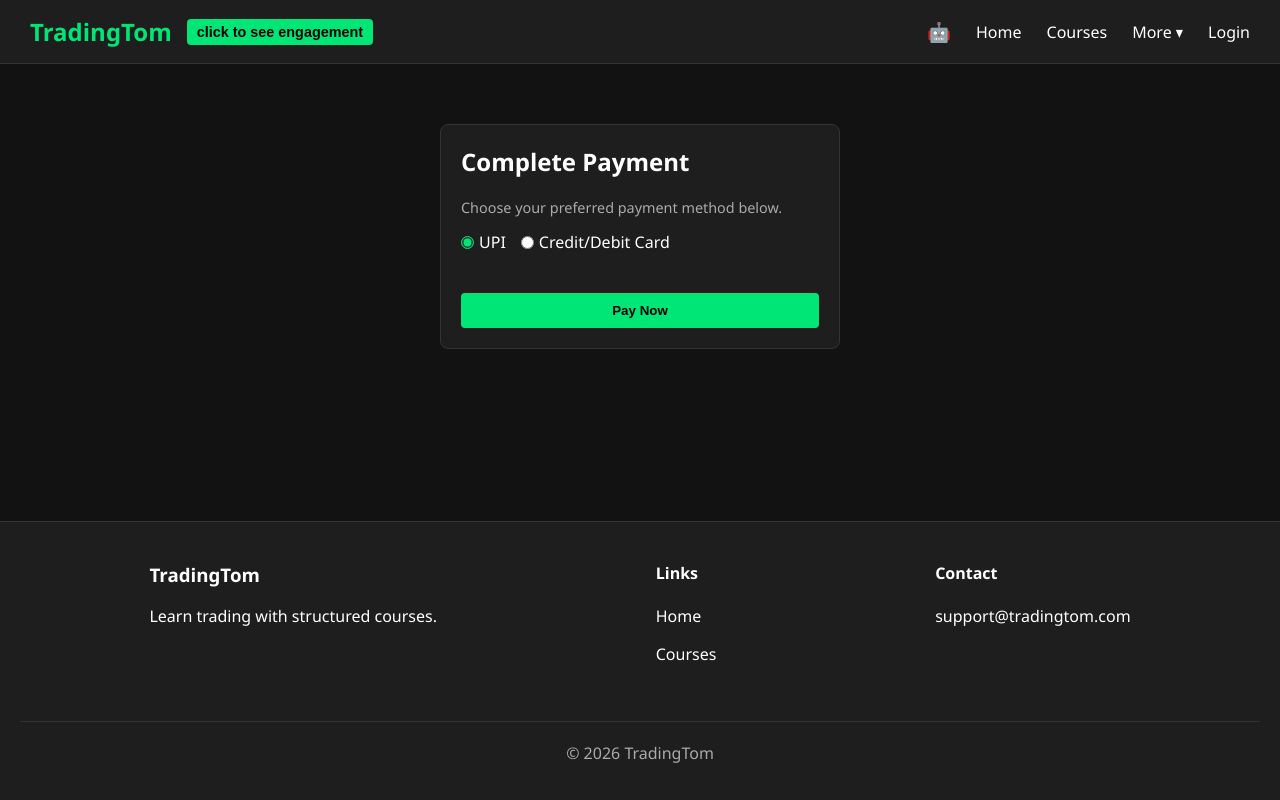
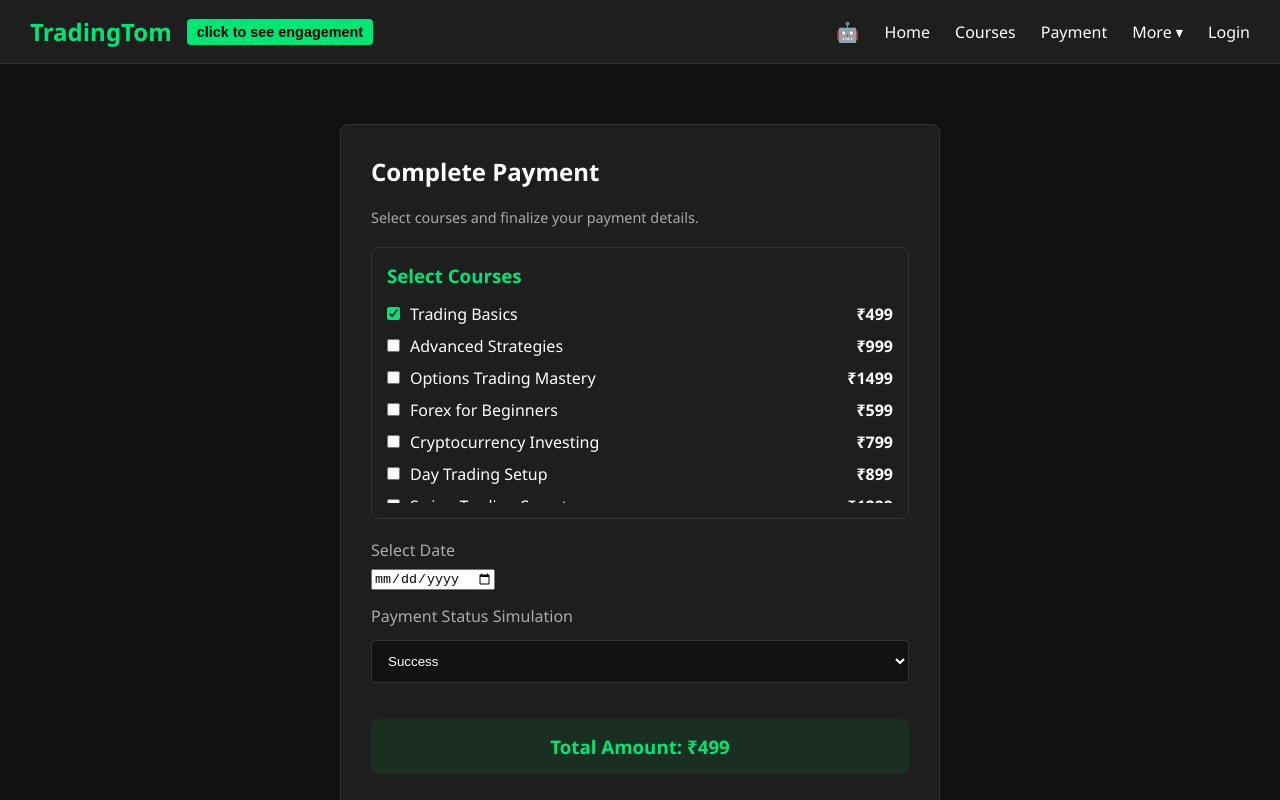
Before and after one commit to sudheerm-gainsight/tradingtom, a React (Vite) app: page /tradingtom/payment/1 in a window 1280 px wide. Shown: the top 800 px of the page. Built offline with nearby package versions, Linux system fonts and the light colour scheme.

Commit message:
payment page added

```diff
--- a/src/components/Navbar.jsx
+++ b/src/components/Navbar.jsx
@@ -29,6 +29,7 @@ function Navbar() {
         <li style={{ fontSize: '1.2rem', cursor: 'default' }}>🤖</li>
         <li><Link to="/home">Home</Link></li>
         <li><Link to="/courses">Courses</Link></li>
+        <li><Link to="/payment">Payment</Link></li>
 
         {/* Dropdown Menu Implementation (Click to toggle) */}
         <li className="dropdown" onClick={() => setDropdownOpen(!dropdownOpen)}>
--- a/src/pages/Payment.jsx
+++ b/src/pages/Payment.jsx
@@ -1,58 +1,127 @@
 import { useParams, useNavigate } from "react-router-dom";
-import { purchaseCourse } from "../services/api";
+import { purchaseCourse, getCourses } from "../services/api";
 import { useAuth } from "../context/AuthContext";
-import { useState } from "react";
+import { useState, useEffect } from "react";
 
 function Payment() {
-  // Extract the course ID from the URL parameters
   const { id } = useParams();
-
-  // Get the current logged-in user
   const { user } = useAuth();
   const navigate = useNavigate();
 
-  // State to track which payment method is selected (default is UPI)
-  const [method, setMethod] = useState("upi");
+  const [courses, setCourses] = useState([]);
+  const [selectedCourses, setSelectedCourses] = useState([]);
+  const [date, setDate] = useState("");
+  const [status, setStatus] = useState("Success");
 
-  // Function called to finalize the simulated payment
-  const handlePay = () => {
-    // Record the purchase in our fake database
-    purchaseCourse(user.id, Number(id));
-    alert("Payment Successful! You now have full access.");
+  // Fetch all courses and handle pre-selection if an ID is present in the URL
+  useEffect(() => {
+    const allCourses = getCourses();
+    setCourses(allCourses);
 
-    // Redirect back to the course details page which will now show the unlocked content
-    navigate(`/course/${id}`);
+    if (id) {
+      const courseId = Number(id);
+      setSelectedCourses([courseId]);
+    }
+  }, [id]);
+
+  // Handle checking/unchecking courses
+  const toggleCourseSelection = (courseId) => {
+    setSelectedCourses(prev =>
+      prev.includes(courseId)
+        ? prev.filter(cId => cId !== courseId)
+        : [...prev, courseId]
+    );
   };
 
+  // Process the simulated payment
+  const handlePay = () => {
+    if (selectedCourses.length === 0) {
+      alert("Please select at least one course to purchase.");
+      return;
+    }
+
+    if (!date) {
+      alert("Please select a date.");
+      return;
+    }
+
+    if (status === "Failure") {
+      alert("Payment failed! Please try again or use a different method.");
+      return;
+    }
+
+    // Success flow
+    selectedCourses.forEach(courseId => {
+      purchaseCourse(user.id, courseId);
+    });
+
+    alert("Payment Successful! You now have full access to the selected courses.");
+
+    // Redirect logic based on selection count
+    if (selectedCourses.length === 1) {
+      navigate(`/course/${selectedCourses[0]}`);
+    } else {
+      navigate('/courses');
+    }
+  };
+
+  // Calculate dynamic total
+  const totalAmount = selectedCourses.reduce((total, courseId) => {
+    const course = courses.find(c => c.id === courseId);
+    return total + (course ? course.price : 0);
+  }, 0);
+
   return (
-    <div className="card" style={{ maxWidth: '400px', margin: '40px auto' }}>
+    <div className="card" style={{ maxWidth: '600px', margin: '40px auto', padding: '30px' }}>
       <h2>Complete Payment</h2>
-      <p className="text-muted">Choose your preferred payment method below.</p>
+      <p className="text-muted" style={{ marginBottom: '20px' }}>Select courses and finalize your payment details.</p>
 
-      {/* Radio buttons for payment selection grouped with flexbox layout */}
-      <div className="radio-group">
-        <label>
-          <input
-            type="radio"
-            name="paymentMethod"
-            checked={method === "upi"}
-            onChange={() => setMethod("upi")}
-          />
-          UPI
-        </label>
-
-        <label>
-          <input
-            type="radio"
-            name="paymentMethod"
-            checked={method === "card"}
-            onChange={() => setMethod("card")}
-          />
-          Credit/Debit Card
-        </label>
+      {/* Course Selection Area */}
+      <div style={{ marginBottom: '20px', border: '1px solid var(--border-color)', borderRadius: '8px', padding: '15px' }}>
+        <h3 style={{ marginBottom: '15px', color: 'var(--primary)' }}>Select Courses</h3>
+        <div style={{ display: 'flex', flexDirection: 'column', gap: '10px', maxHeight: '200px', overflowY: 'auto' }}>
+          {courses.map(course => (
+            <label key={course.id} style={{ display: 'flex', alignItems: 'center', gap: '10px', cursor: 'pointer' }}>
+              <input
+                type="checkbox"
+                checked={selectedCourses.includes(course.id)}
+                onChange={() => toggleCourseSelection(course.id)}
+              />
+              <span style={{ flex: 1 }}>{course.title}</span>
+              <span style={{ fontWeight: 'bold' }}>₹{course.price}</span>
+            </label>
+          ))}
+        </div>
       </div>
 
-      <button onClick={handlePay} style={{ width: '100%', marginTop: '20px' }}>
+      {/* New Form Inputs */}
+      <div className="form-group">
+        <label>Select Date</label>
+        <input
+          type="date"
+          value={date}
+          onChange={(e) => setDate(e.target.value)}
+        />
+      </div>
+
+      <div className="form-group">
+        <label>Payment Status Simulation</label>
+        <select value={status} onChange={(e) => setStatus(e.target.value)}>
+          <option value="Success">Success</option>
+          <option value="Failure">Failure</option>
+        </select>
+      </div>
+
+      {/* Dynamic Total Amount Display */}
+      <div style={{ margin: '20px 0', padding: '15px', background: 'rgba(0, 200, 83, 0.1)', borderRadius: '8px', textAlign: 'center' }}>
+        <h3 style={{ margin: 0, color: 'var(--primary)' }}>Total Amount: ₹{totalAmount}</h3>
+      </div>
+
+      {/* Note: Explicitly requested black text color */}
+      <button
+        onClick={handlePay}
+        style={{ width: '100%', marginTop: '10px', color: 'black' }}
+      >
         Pay Now
       </button>
     </div>
--- a/src/routes/AppRoutes.jsx
+++ b/src/routes/AppRoutes.jsx
@@ -33,6 +33,7 @@ function AppRoutes() {
         <Route path="/courses" element={<Courses />} />
         <Route path="/course/:id" element={<CourseDetail />} />
         <Route path="/course/:id/about" element={<AboutCourse />} />
+        <Route path="/payment" element={<Payment />} />
         <Route path="/payment/:id" element={<Payment />} />
         <Route path="/news" element={<News />} />
         <Route path="/forum" element={<Forum />} />
```
